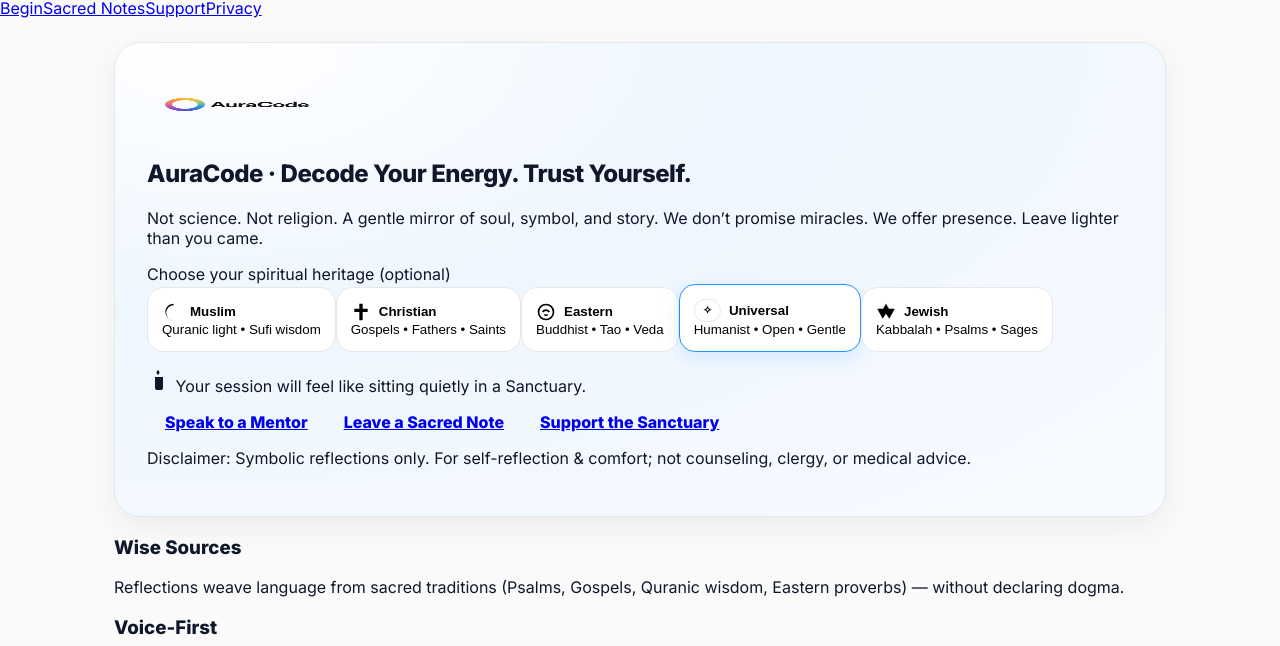
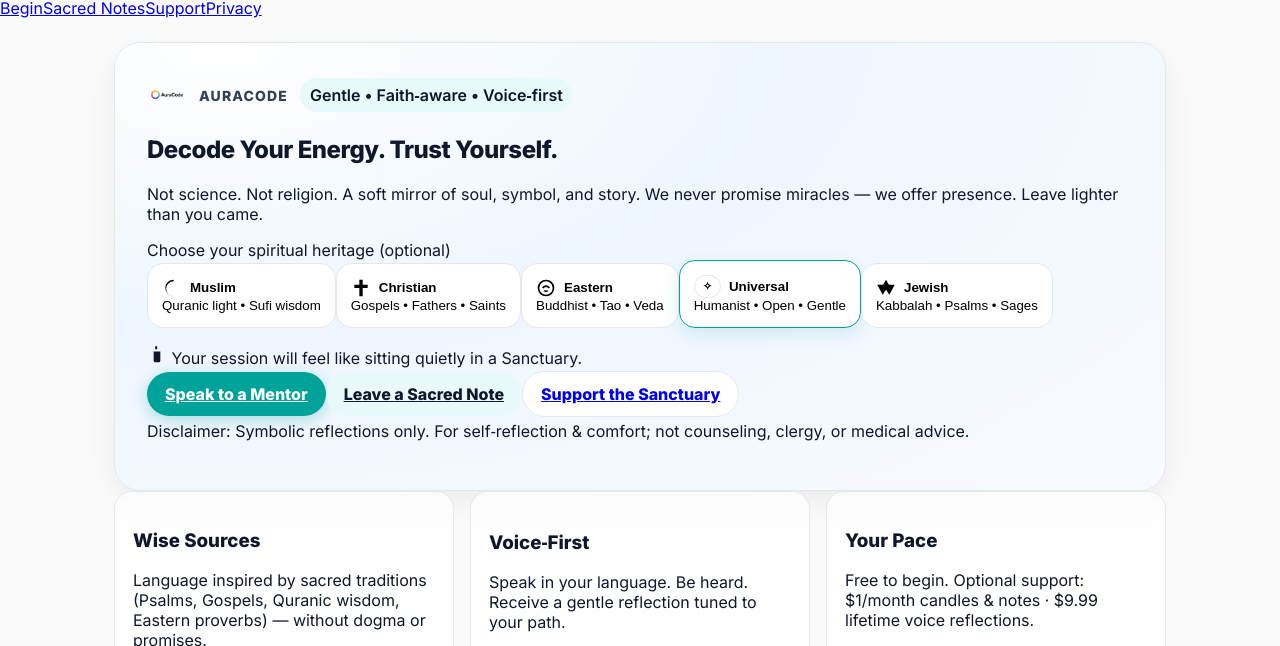
Before and after one commit to danyaffa/Total-iora, a Next.js app: page / in a window 1280 px wide. Shown: the part 306-952 px from the top of the page. Built offline with nearby package versions, Linux system fonts and the light colour scheme.

Commit message:
Update index.js

```diff
--- a/pages/index.js
+++ b/pages/index.js
@@ -1,83 +1,88 @@
-// ✅ FILE: /pages/index.js
-
 import Link from "next/link";
 import Image from "next/image";
 import { Candle, StarOfDavid, Cross, Crescent, Om } from "../components/Icons";
 import PathPicker from "../components/PathPicker";
-import { useState } from "react";
+import { useState, useMemo } from "react";
 
-function SacredHint({ path }) {
+function SacredHint({ path }){
   const map = {
-    Jewish:    { place: "Western Wall", icon: <StarOfDavid className="text-gray-700" /> },
-    Christian: { place: "Cathedral",    icon: <Cross className="text-gray-700" /> },
-    Muslim:    { place: "Mecca",        icon: <Crescent className="text-gray-700" /> },
-    Eastern:   { place: "Temple",       icon: <Om className="text-gray-700" /> },
-    Universal: { place: "Sanctuary",    icon: <Candle className="text-gray-700" /> },
+    Muslim:    { place:"Mecca",            icon:<Crescent className="text-gray-700 icon" /> },
+    Christian: { place:"a Cathedral",      icon:<Cross className="text-gray-700 icon" /> },
+    Eastern:   { place:"a Temple",         icon:<Om className="text-gray-700 icon" /> },
+    Jewish:    { place:"the Western Wall", icon:<StarOfDavid className="text-gray-700 icon" /> },
+    Universal: { place:"a Sanctuary",      icon:<Candle className="text-gray-700 icon" /> },
   };
-  const m = map[path || "Universal"];
+  const m = map[path||"Universal"];
   return (
-    <p className="text-sm text-gray-600 flex items-center gap-2">
-      {m.icon} Your session will feel like sitting quietly in a {m.place}.
+    <p className="text-sm text-gray-700 flex items-center gap-2 mt-2">
+      {m.icon} Your session will feel like sitting quietly in {m.place}.
     </p>
   );
 }
 
-export default function Home() {
+export default function Home(){
   const [path, setPath] = useState("Universal");
+  const heroClass = useMemo(()=>({
+    Jewish:"jewish",
+    Christian:"christian",
+    Muslim:"muslim",
+    Eastern:"eastern",
+    Universal:"universal"
+  }[path] || "universal"), [path]);
 
   return (
-    <div className="grid gap-8">
-      <section className="hero rounded-3xl p-8 shadow-sm border">
-        {/* ✅ Logo */}
-        <div className="mb-6">
-          <Image
-            src="/AuraCode_Logo.png"
-            alt="AuraCode Logo"
-            width={180}
-            height={60}
-            priority
-          />
+    <div className="grid gap-10">
+      <section className={`hero ${heroClass}`}>
+        {/* Brand row with correctly-proportioned logo */}
+        <div className="brand-row">
+          <img src="/AuraCode_Logo.png" alt="AuraCode" className="brand-logo" />
+          <span className="brand-name">Auracode</span>
+          <span className="accent-chip">Gentle • Faith‑aware • Voice‑first</span>
         </div>
 
-        <h1 className="text-4xl font-extrabold leading-tight max-w-3xl">
-          AuraCode · Decode Your Energy. <span className="block">Trust Yourself.</span>
+        <h1 className="text-4xl md:text-5xl font-extrabold leading-tight max-w-3xl">
+          Decode Your Energy. <span className="block">Trust Yourself.</span>
         </h1>
         <p className="mt-3 text-gray-700 max-w-2xl">
-          Not science. Not religion. A gentle mirror of soul, symbol, and story.
-          We don’t promise miracles. We offer presence. Leave lighter than you came.
+          Not science. Not religion. A soft mirror of soul, symbol, and story.
+          We never promise miracles — we offer presence. Leave lighter than you came.
         </p>
 
         <div className="mt-6">
           <div className="text-sm font-semibold mb-2">Choose your spiritual heritage (optional)</div>
-          <PathPicker value={path} onChange={setPath} />
-          <div className="mt-3"><SacredHint path={path} /></div>
+          <PathPicker value={path} onChange={setPath}/>
+          <SacredHint path={path}/>
         </div>
 
-        <div className="mt-6 flex flex-wrap gap-3">
-          <Link className="btn" href={`/get-your-aura?path=${encodeURIComponent(path)}`}>Speak to a Mentor</Link>
-          <Link className="btn" href={`/sacred-space?path=${encodeURIComponent(path)}`}>Leave a Sacred Note</Link>
-          <Link className="btn" href="/unlock">Support the Sanctuary</Link>
+        <div className="mt-8 flex flex-wrap gap-10">
+          <Link className="btn btn-accent" href={`/get-your-aura?path=${encodeURIComponent(path)}`}>Speak to a Mentor</Link>
+          <Link className="btn btn-soft" href={`/sacred-space?path=${encodeURIComponent(path)}`}>Leave a Sacred Note</Link>
+          <Link className="btn ghost" href="/unlock">Support the Sanctuary</Link>
         </div>
 
         <p className="mt-6 text-xs text-gray-500">
-          Disclaimer: Symbolic reflections only. For self-reflection & comfort; not counseling, clergy, or medical advice.
+          Disclaimer: Symbolic reflections only. For self‑reflection & comfort; not counseling, clergy, or medical advice.
         </p>
       </section>
 
-      <section className="grid md:grid-cols-3 gap-4">
-        <div className="p-5 rounded-2xl border bg-white/70">
+      <section className="info-grid">
+        <div className="card">
           <h3 className="font-bold">Wise Sources</h3>
-          <p className="text-sm text-gray-600 mt-1">
-            Reflections weave language from sacred traditions (Psalms, Gospels, Quranic wisdom, Eastern proverbs) — without declaring dogma.
+          <p className="text-sm text-gray-700 mt-1">
+            Language inspired by sacred traditions (Psalms, Gospels, Quranic wisdom, Eastern proverbs) — without dogma or promises.
           </p>
         </div>
-        <div className="p-5 rounded-2xl border bg-white/70">
-          <h3 className="font-bold">Voice-First</h3>
-          <p className="text-sm text-gray-600 mt-1">Speak. Be heard. Receive a gentle, faith-aware response in your language.</p>
+        <div className="card">
+          <h3 className="font-bold">Voice‑First</h3>
+          <p className="text-sm text-gray-700 mt-1">
+            Speak in your language. Be heard. Receive a gentle reflection tuned to your path.
+          </p>
         </div>
-        <div className="p-5 rounded-2xl border bg-white/70">
+        <div className="card">
           <h3 className="font-bold">Your Pace</h3>
-          <p className="text-sm text-gray-600 mt-1">Free to begin. Optional support: $1/month candles & notes · $9.99 lifetime voice reflections.</p>
+          <p className="text-sm text-gray-700 mt-1">
+            Free to begin. Optional support: $1/month candles & notes · $9.99 lifetime voice reflections.
+          </p>
         </div>
       </section>
     </div>
```
